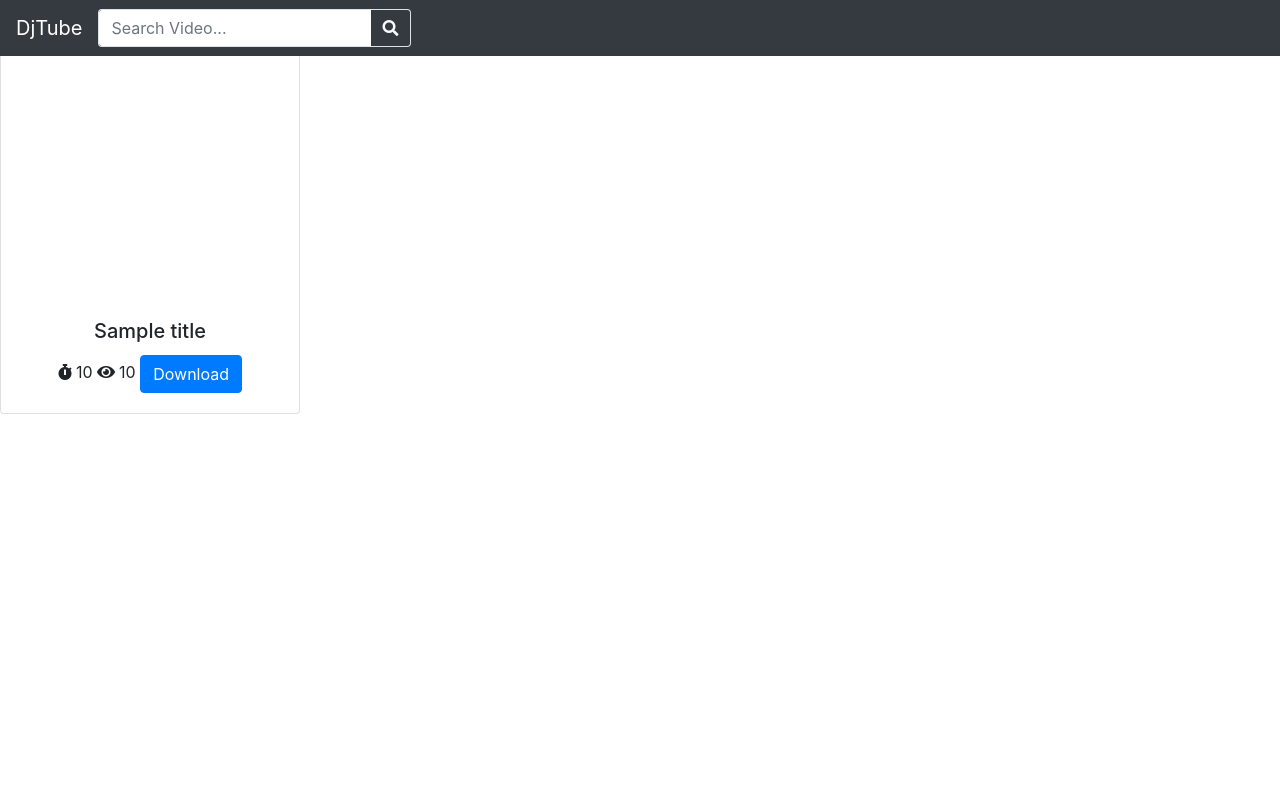
After one commit to JAXPARROW/DjTube, a Django app: template templates/youloader/results.html in a window 1280 px wide. The commit adds this page. Run offline with Django 3.2, Linux system fonts and the light colour scheme; the template is opened without the code that fills it: most values are stand-ins (such as "Sample title", 1, 10 or a date in 2020); some libraries are stand-ins or nearby versions.

Commit message:
Initialization of the project can only search and download on local server

```diff
--- a/Web/settings.py
+++ b/Web/settings.py
@@ -29,6 +29,10 @@ INSTALLED_APPS = [
     'django.contrib.sessions',
     'django.contrib.messages',
     'django.contrib.staticfiles',
+
+    'django.contrib.humanize',
+
+
     'youloader',
 ]
 
--- /dev/null
+++ b/templates/youloader/base.html
@@ -0,0 +1,39 @@
+{% load static %}
+<html>
+    <head>
+        <title>Django Youtube</title>
+            <!-- Required meta tags -->
+        <!-- <meta charset="utf-8">
+        <meta name="viewport" content="width=device-width, initial-scale=1, shrink-to-fit=no"> -->
+
+        <!-- Bootstrap CSS -->
+        <link rel="stylesheet" href="https://maxcdn.bootstrapcdn.com/bootstrap/4.0.0/css/bootstrap.min.css" integrity="sha384-Gn5384xqQ1aoWXA+058RXPxPg6fy4IWvTNh0E263XmFcJlSAwiGgFAW/dAiS6JXm" crossorigin="anonymous">
+        <link href='//fonts.googleapis.com/css?family=Lobster&subset=latin,latin-ext' rel='stylesheet' type='text/css'>
+
+        <link rel="stylesheet" href="https://use.fontawesome.com/releases/v5.7.0/css/all.css" integrity="
+        sha384-lZN37f5QGtY3VHgisS14W3ExzMWZxybE1SJSEsQp9S+oqd12jhcu+A56Ebc1zFSJ" crossorigin="anonymous">
+
+            <nav class="navbar navbar-expand-md navbar-dark bg-dark fixed-top">
+                <div class="d-flex flex-grow-1">
+                    <a href="/" class="navbar-brand">DjTube</a>
+                    <form class="mr-2 my-auto w-100 d-inline-block order-1" method="post">{% csrf_token %}
+                        <div class="input-group">
+                            <input type="text" class="form-control border border-right-0" placeholder="Search Video..." name="video_name">
+                            <span class="input-group-append">
+                                <button class="btn btn-outline-light border border-left-0" type="submit" value="submit">
+                                    <i class="fa fa-search"></i>
+                                </button>
+                            </span>
+                        </div>
+                    </form>
+                </div>
+            </nav>
+
+                <body>
+                    {% block content %}
+                    {% endblock %}
+                </body>
+
+
+
+</html>
--- /dev/null
+++ b/templates/youloader/results.html
@@ -0,0 +1,19 @@
+{% extends 'youloader/base.html' %}
+
+{% block content %}
+<div class="card" style="width: 300px;">
+
+<!-- 1:1 aspect ratio -->
+<div class="embed-responsive embed-responsive-1by1">
+  <iframe class="embed-responsive-item" src={{link}}></iframe>
+</div>
+    <div class="card-body text-center">
+        <h5 class="card-title">{{title}}</h5>
+         <span><i class="fas fa-stopwatch mr-1"></i>{{ duration }}</span>
+    	<span><i class="fas fa-eye mr-1"></i>{{ views }}</span>
+    	<a href="#" class="btn btn-primary" name="download">Download</a>
+    </div>
+</div>
+
+
+{% endblock %}
```
Also changed, not shown: templates/youloader/index.html (+3 -31 lines), youloader/views.py (+23 -29 lines).
